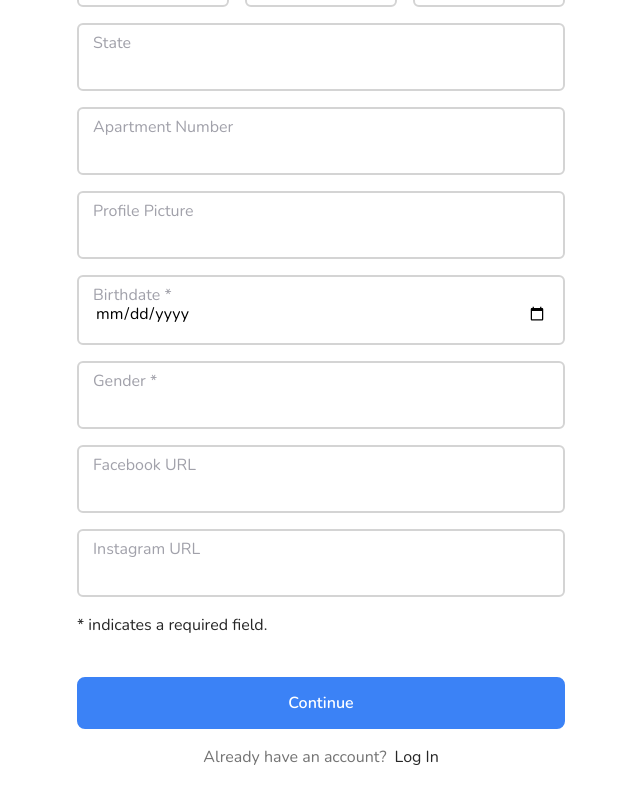
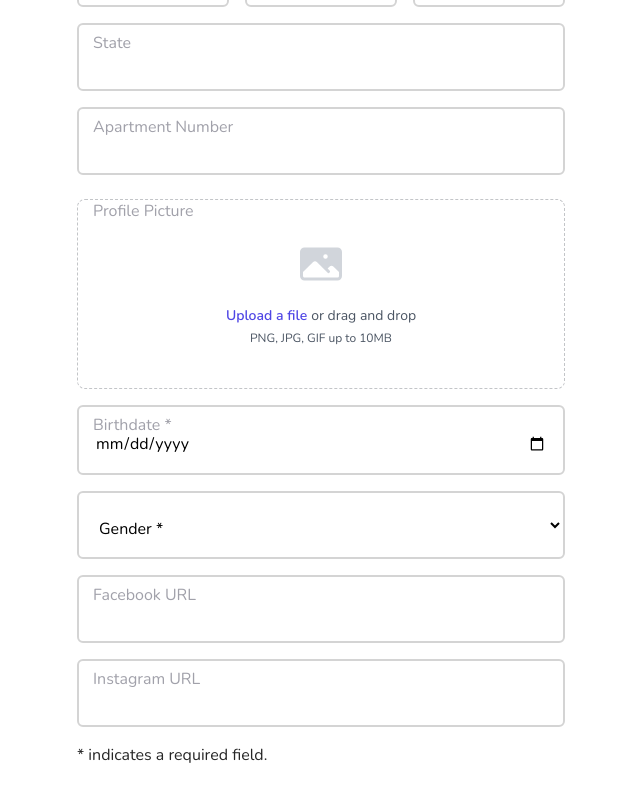
Before and after one commit to 037chris/connextandexplore-client, a React (Create React App) app in the folder client/: page /signup in a window 1280 px wide. Shown: the part 697-1500 px from the top of the page, without its empty margins (319-959 px from the left). Built offline with nearby package versions, Linux system fonts and the light colour scheme.

Commit message:
client input validation added

```diff
--- a/client/src/components/inputs/Input.tsx
+++ b/client/src/components/inputs/Input.tsx
@@ -1,18 +1,19 @@
-'use client';
-
+import React, { useEffect, useState } from "react";
 import { FieldErrors, FieldValues, UseFormRegister, get } from "react-hook-form";
 import { BiDollar } from "react-icons/bi";
 
+interface InputProps {
+  id: string;
+  label: string;
+  type?: string;
+  disabled?: boolean;
+  formatPrice?: boolean;
+  required?: boolean;
+  register: UseFormRegister<FieldValues>;
+  errors: FieldErrors;
+  pattern?: RegExp;
+  onChange?: (file: File | null) => void; // Add a callback for file input change
 
-interface InputProps {
-    id: string,
-    label: string,
-    type?: string,
-    disabled?: boolean,
-    formatPrice?: boolean,
-    required?: boolean,
-    register: UseFormRegister<FieldValues>,
-    errors: FieldErrors
 }
 
 const Input: React.FC<InputProps> = ({
@@ -23,22 +24,92 @@ const Input: React.FC<InputProps> = ({
   formatPrice,
   required,
   register,
-    errors
+  errors,
+  pattern,
+  onChange
 }) => {
-    const error = get(errors, id); // Use get function to handle nested fields
+  const error = get(errors, id);
+  const [uploadedFileName, setUploadedFileName] = useState<string | null>(null);
+
+
+  useEffect(() => {
+    const validateAge = (value: any) => {
+      const selectedYear = new Date(value).getFullYear();
+      const currentYear = new Date().getFullYear();
+      return currentYear - selectedYear >= 18;
+    };
+
+    const validateGender = (value: any) => {
+      if (id !== "gender") {
+        return true; // No error for other fields
+      }
+
+      const acceptedValues = ["male", "female", "other"];
+      return acceptedValues.includes(value.toLowerCase());
+    };
+
+    register(id, {
+      validate: id === "birthDate" ? validateAge : validateGender,
+    });
+  }, [register, id]);
+
+  const isFileInput = type === "file";
+
+  const handleFileChange = (e: React.ChangeEvent<HTMLInputElement>) => {
+    const file = e.target.files?.[0];
+    setUploadedFileName(file ? file.name : null);
+  };
+
 
   return (
-        <div className="w-full relative">
+    <div className={`w-full relative ${isFileInput ? "col-span-full" : ""}`}>
       {formatPrice && (
         <BiDollar
           size={24}
           className="text-neutral-700 absolute top-5 left-2"
         />
       )}
+
+{isFileInput ? (
+        <div className="mt-2 flex justify-center rounded-lg border border-dashed border-gray-900/25 px-6 py-10">
+          <div className="text-center">
+            <svg
+              className="mx-auto h-12 w-12 text-gray-300"
+              viewBox="0 0 24 24"
+              fill="currentColor"
+              aria-hidden="true"
+            >
+              <path
+                fillRule="evenodd"
+                d="M1.5 6a2.25 2.25 0 012.25-2.25h16.5A2.25 2.25 0 0122.5 6v12a2.25 2.25 0 01-2.25 2.25H3.75A2.25 2.25 0 011.5 18V6zM3 16.06V18c0 .414.336.75.75.75h16.5A.75.75 0 0021 18v-1.94l-2.69-2.689a1.5 1.5 0 00-2.12 0l-.88.879.97.97a.75.75 0 11-1.06 1.06l-5.16-5.159a1.5 1.5 0 00-2.12 0L3 16.061zm10.125-7.81a1.125 1.125 0 112.25 0 1.125 1.125 0 01-2.25 0z"
+                clipRule="evenodd"
+              />
+            </svg>
+            <div className="mt-4 flex text-sm leading-6 text-gray-600">
+              <label
+                htmlFor={id}
+                className="relative cursor-pointer rounded-md bg-white font-semibold text-indigo-600 focus-within:outline-none focus-within:ring-2 focus-within:ring-indigo-600 focus-within:ring-offset-2 hover:text-indigo-500"
+              >
+                <span>Upload a file</span>
+                <input
+                  id={id}
+
+                  type="file"
+                  className="sr-only"
+                  {...register(id, { required })}
+                  onChange={handleFileChange}
+                />
+              </label>
+              <p className="pl-1">{uploadedFileName ? uploadedFileName : "or drag and drop"}</p>
+            </div>
+            <p className="text-xs leading-5 text-gray-600">PNG, JPG, GIF up to 10MB</p>
+          </div>
+        </div>
+      ) : (
         <input
           id={id}
           disabled={disabled}
-                {...register(id, { required })}
+          {...register(id, { required, pattern })}
           placeholder=" "
           type={type}
           className={`
@@ -59,7 +130,11 @@ const Input: React.FC<InputProps> = ({
             ${error ? 'focus:border-rose-500' : 'focus:border-black'}
           `}
         />
-            <label className={`
+      )}
+
+      <label
+        htmlFor={id}
+        className={`
           absolute
           text-md
           duration-150
@@ -74,11 +149,60 @@ const Input: React.FC<InputProps> = ({
           peer-focus:scale-75
           peer-focus:-translate-y-4
           ${error ? 'text-rose-500' : 'text-zinc-400'}
-            `}>
+        `}
+      >
         {label}
       </label>
+
+      {error && (
+        <span className="text-rose-500 text-sm mt-2">
+          {getCustomErrorText(id, error)}
+        </span>
+      )}
     </div>
-    )
-}
+  );
+};
 
 export default Input;
+
+function getCustomErrorText(id: string, error: any): string {
+    switch (id) {
+      case "email":
+        return error.message || "Invalid email address";
+      case "password":
+        return (
+            error.message ||
+            <div>
+                Password must have at least 8 characters including:
+                <ul>
+                    <li>At least one uppercase letter</li>
+                    <li>At least one lowercase letter</li>
+                    <li>At least one digit</li>
+                    <li>At least one special character</li>
+                </ul>
+            </div>
+        );
+      case "name.first":
+        return error.message || "Please enter a valid first name. It should consist of alphabetical characters, spaces, apostrophes, or hyphens.";
+      case "name.last":
+        return error.message || "Please enter a valid first name. It should consist of alphabetical characters, spaces, apostrophes, or hyphens.";
+      case "address.street":
+        return "Please enter a valid street name. It should consist of letters, numbers, spaces, hyphens, or periods.";
+      case "address.houseNumber":
+        return error.message || "Please enter a valid street number. It should consist of letters, numbers, spaces, hyphens, or slashes.";
+      case "address.city":
+        return error.message || "Please enter a valid city name.";
+      case "address.country":
+        return error.message || "Please enter a valid country name.";
+      case "address.postalCode":
+        return error.message || "Please select a gender";
+      case "birthDate":
+        return error.message || "You must be 18 years or older to register.";
+      case "gender":
+        return error.message || "Accepted values are 'Male', 'Female', or 'Other'.";
+
+      // more cases for other input fields are needed
+      default:
+        return "This field is required";
+    }
+  }
--- /dev/null
+++ b/client/src/components/inputs/Select.tsx
@@ -0,0 +1,77 @@
+// Select.tsx (or Select.js)
+
+import React from 'react';
+
+
+
+
+function getCustomErrorText(id: string, error: any): string {
+    switch (id) {
+
+      case "gender":
+        return error.message || "Accepted values are 'Male', 'Female', or 'Other'.";
+ // more cases for other input fields are needed
+ default:
+    return "This field is required";
+}
+}
+interface SelectProps {
+  label: string;
+  id: string;
+  options: string[];
+  register: any; // Adjust the type based on your needs
+  errors: any; // Adjust the type based on your needs
+  required: boolean;
+  disabled: boolean;
+}
+
+const Select: React.FC<SelectProps> = ({
+  label,
+  id,
+  options,
+  register,
+  errors,
+  required,
+  disabled,
+}) => (
+  <div className="w-full relative">
+    <select
+      id={id}
+      disabled={disabled}
+      {...register(id, { required })}
+      className={`
+        peer
+        w-full
+        p-4
+        pt-6
+        font-light
+        bg-white
+        border-2
+        rounded-md
+        outline-none
+        transition
+        disabled:opacity-70
+        disabled:cursor-not-allowed
+        pl-4
+        ${errors[id] ? 'border-rose-500' : 'border-neutral-300'}
+        ${errors[id] ? 'focus:border-rose-500' : 'focus:border-black'}
+      `}
+    >
+      <option value="" disabled selected>
+        {label}
+      </option>
+      {options.map((option) => (
+        <option key={option} value={option}>
+          {option}
+        </option>
+      ))}
+    </select>
+    {errors[id] && (
+      <span className="text-rose-500 text-sm mt-2">
+        {getCustomErrorText(id, errors[id])}
+      </span>
+    )}
+  </div>
+);
+
+export default Select;
--- a/client/src/components/pages/SignUp.tsx
+++ b/client/src/components/pages/SignUp.tsx
@@ -8,6 +8,7 @@ import { FieldValues, SubmitHandler, useForm } from 'react-hook-form';
 import toast from 'react-hot-toast';
 import { signup } from '../../backend/boardapi';
 import LoginModal from '../navbar/LoginModal';
+import Select from '../inputs/Select';
 
 export default function SignUp() {
   const [error, setError] = useState(null);
@@ -16,6 +17,9 @@ export default function SignUp() {
 
   const [isOpen, setIsOpen] = useState(false);
   const [authenticationModalIsOpen, setAuthenticationModalIsOpen] = useState(false); // State to control the AuthenticationModal
+
+  const [uploadedFileName, setUploadedFileName] = useState<string | null>(null);
+
 
   const openAuthenticationModal = () => {
     setAuthenticationModalIsOpen(true)
@@ -75,7 +79,7 @@ const onSubmit: SubmitHandler<FieldValues> = async (data) => {
           stateOrRegion: data.address.stateOrRegion || "",
           apartmentNumber: data.address.apartmentNumber || "",
         },
-        profilePicture: data.profilePicture || "",
+        profilePicture: data.profilePicture instanceof File ? data.profilePicture : undefined,
         birthDate: data.birthDate,
         gender: data.gender,
         socialMediaUrls: {
@@ -84,8 +88,8 @@ const onSubmit: SubmitHandler<FieldValues> = async (data) => {
         }
       } as UserRegistration;
 
-        const result = await signup(userData);
-        console.log(result);
+        const user = await signup(userData);
+        console.log(user);
         toast.success('Successfully Created!')
         reset();
       } catch (error) {
@@ -116,6 +120,7 @@ const onSubmit: SubmitHandler<FieldValues> = async (data) => {
           disabled={loading}
           register={register}
           errors={errors}
+          pattern={/^[a-zA-Z0-9._-]+@[a-zA-Z0-9.-]+\.[a-zA-Z]{2,4}$/}
           required
         />
 
@@ -141,6 +146,7 @@ const onSubmit: SubmitHandler<FieldValues> = async (data) => {
               errors={errors}
               required
               disabled={loading}
+              pattern={/^[A-Za-z'-\s]+$/}
             />
           </div>
             <Input
@@ -151,6 +157,7 @@ const onSubmit: SubmitHandler<FieldValues> = async (data) => {
               errors={errors}
               required
               disabled={loading}
+              pattern={/^[A-Za-z'-\s]+$/}
             />
           </div>
           {/* Address */}
@@ -163,6 +170,7 @@ const onSubmit: SubmitHandler<FieldValues> = async (data) => {
               errors={errors}
               required
               disabled={loading}
+              pattern={/^[A-Za-z0-9\s\-.]+$/}
             />
        <div className='mt-4 md:mt-0'>
             <Input
@@ -173,6 +181,7 @@ const onSubmit: SubmitHandler<FieldValues> = async (data) => {
               errors={errors}
               required
               disabled={loading}
+              pattern={/^[A-Za-z0-9\s\-/]+$/}
             />
          </div>
         </div>
@@ -186,6 +195,7 @@ const onSubmit: SubmitHandler<FieldValues> = async (data) => {
                 errors={errors}
                 required
                 disabled={loading}
+                pattern={/^[A-Za-z\s-]+$/}
               />
             </div>
             <div className='mt-4 md:mt-0'>
@@ -197,6 +207,7 @@ const onSubmit: SubmitHandler<FieldValues> = async (data) => {
                 errors={errors}
                 required
                 disabled={loading}
+                pattern={/^[A-Za-z\s-]+$/}
               />
             </div>
             <div className='mt-4 md:mt-0'>
@@ -228,12 +239,13 @@ const onSubmit: SubmitHandler<FieldValues> = async (data) => {
           disabled={loading}
         />
 <Input
-          type='text'
+        type='file'
         label='Profile Picture'
         id='profilePicture'
         register={register}
         errors={errors}
         disabled={loading}
+        onChange={(file) => setUploadedFileName(file ? file.name : null)} // Set uploaded file name
       />
         <Input
           type='date'
@@ -243,9 +255,19 @@ const onSubmit: SubmitHandler<FieldValues> = async (data) => {
           errors={errors}
           required
           disabled={loading}
+          pattern={/\d{4}-\d{2}-\d{2}/}
         />
-        <Input
+        {/* <Input
           type='text'
+          label='Gender *'
+          id='gender'
+          register={register}
+          errors={errors}
+          required
+          disabled={loading}
+        /> */}
+         <Select
+          options={["Female", "Male", "Other"]}
           label='Gender *'
           id='gender'
           register={register}
```
Lines whose indentation alone changed are shown as unchanged.
